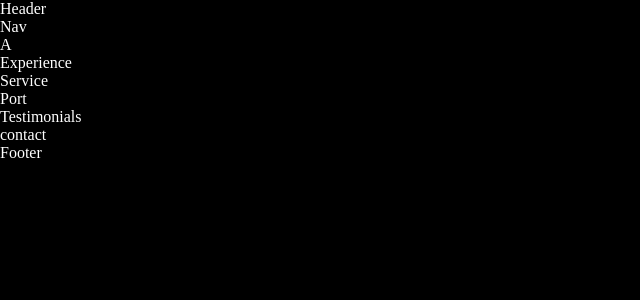
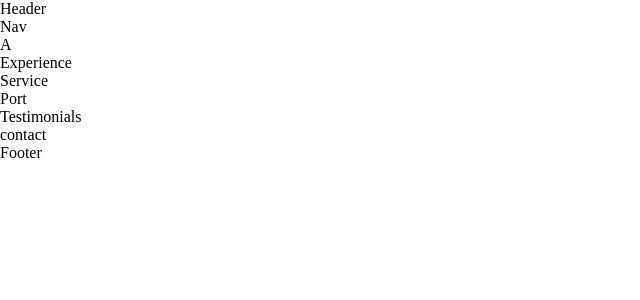
Before and after one commit to Wanjie-Ryan/Wanjies-Web, a React (Create React App) app: page / in a window 1280 px wide. Shown: the top 300 px of the page, without its empty margins (0-640 px from the left). Built offline with nearby package versions, Linux system fonts and the light colour scheme.

Commit message:
global css

```diff
--- a/src/index.css
+++ b/src/index.css
@@ -3,7 +3,25 @@
   box-sizing: border-box;
   margin: 0;
   padding:0;
-  color:white;
-  background-color: black;
+  /* color:white; */
+  /* background-color: black; */
+  border:0;
+  outline:0;
+  list-style: none;
+  text-decoration: none;
+}
 
+
+:root{
+
+  --color-bg:#1f1f38;
+  --color-bg-variant:#2c2c6c;
+  --color-primary:#4db5ff;
+  --color-primary-variant:rgba(77, 181,255,0.4);
+  --color-white:#fff;
+  --color-light:rgba(255,255,255,0.6);
+
+  --container-width-lg:75%;
+  --container-width-md:86%;
+  --container-width-ms:90%;
 }
```
